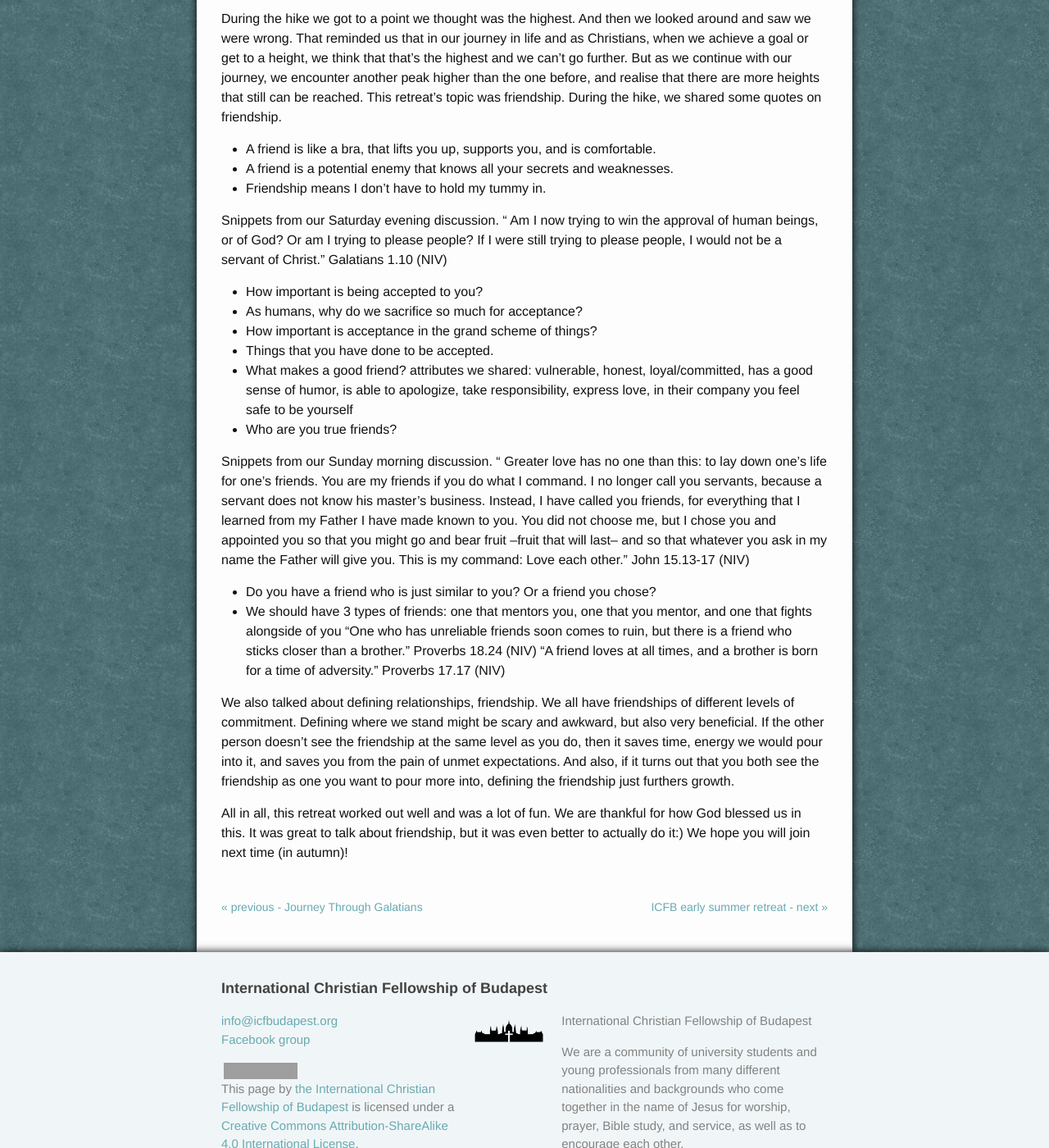
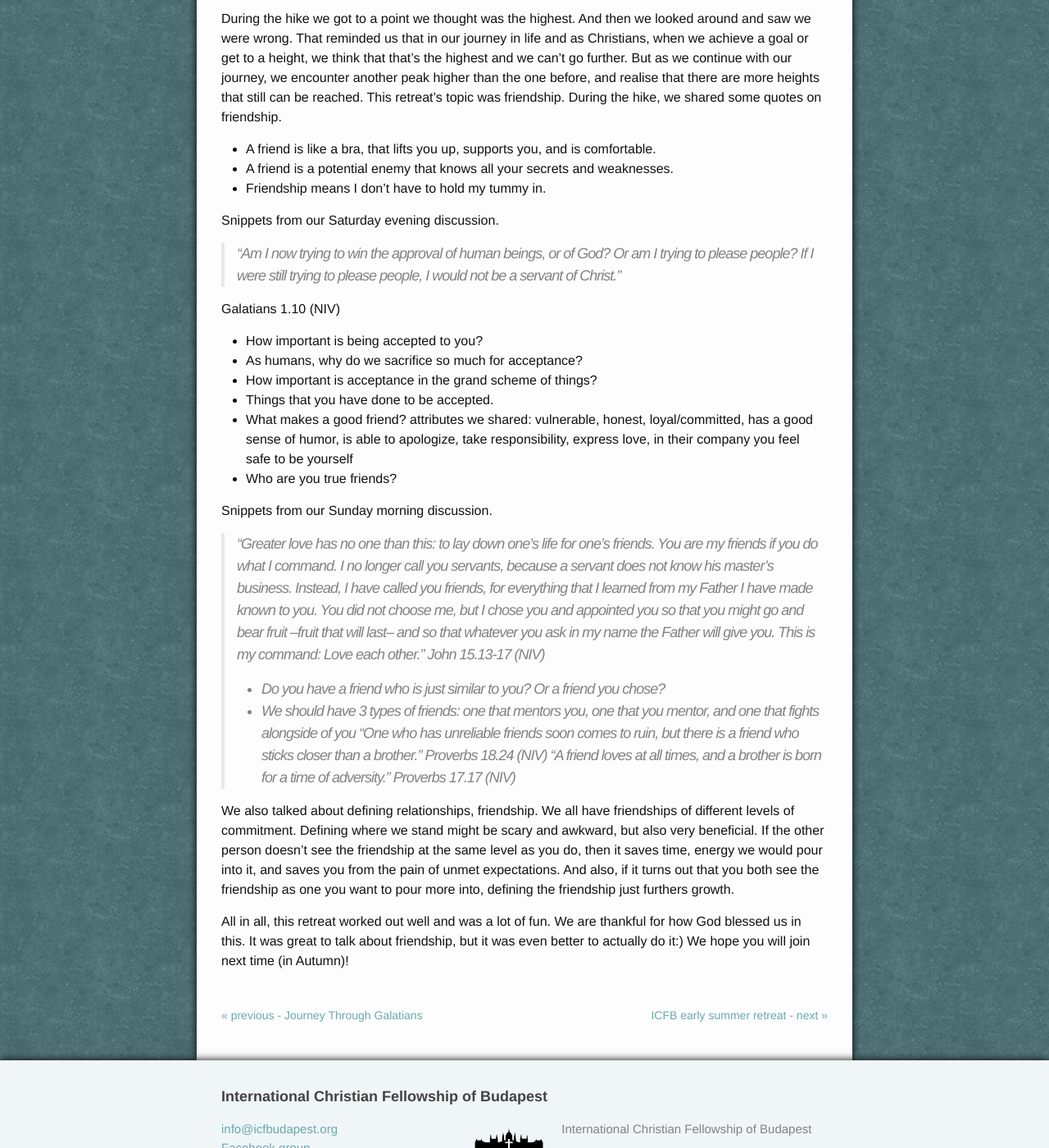
Before and after one commit to sionleroux/icfbudapest.org, a Jekyll site: the page built from _posts/2019-04-25-icfb-retreat.md, in a window 1280 px wide and 1400 px high, scrolled down 1430 px. Shown: the whole window at 82% size. Built offline with Jekyll 4.4.1, drawn with Linux system fonts in a browser that asks for light colours; some of the changed text lies outside the part shown; grey boxes are pictures that could not be loaded.

```diff
--- a/_posts/2019-04-25-icfb-retreat.md
+++ b/_posts/2019-04-25-icfb-retreat.md
@@ -8,7 +8,7 @@ date: 2019-04-07
 Here's a summary of the ICFB spring retreat of 2019. This retreat was special for many reasons. First, it seemed like it might not be possible for this retreat to happen. There are so many things to organize, so many things that needed to work out. Yet God, again, proved to be an expert on making ways where there seems to be no way.
 Second, the travelling, both there and back, was quite adventurous!
 Third, the hike the same way. It was the first time we went on a hike without a plan, or even a map. We just started walking in a randomly picked direction, and 11 kilometers later, we got back somehow.
-One person that attended said: "This year's retreat was so special for many reasons. The rain did not stop us from embarking on 5 hour hike that would have us slipping and sliding. But this hike reminded us that, just like life, challenging things are better done in community and with friends."
+One person that attended said: "This year's retreat was so special for many reasons. The rain did not stop us from embarking on a 5-hour hike that would have us slipping and sliding. But this hike reminded us that, just like life, challenging things are better done in community and with friends."
 
 ![The jolly group on the rainy hike]({{ site.url }}/assets/jolly-group-rainy-hike.png)
 The jolly group on the rainy hike
@@ -22,8 +22,11 @@ This retreat's topic was friendship.  During the hike, we shared some quotes on
 - Friendship means I don't have to hold my tummy in.
 
 Snippets from our Saturday evening discussion.
-"  Am I now trying to win the approval of human beings, or of God? Or am I trying to please people? If I were still trying to please people, I would not be a servant of Christ."
+
+> "Am I now trying to win the approval of human beings, or of God? Or am I trying to please people? If I were still trying to please people, I would not be a servant of Christ."
+
 Galatians 1.10 (NIV)
+
 - How important is being accepted to you?
 - As humans, why do we sacrifice so much for acceptance?
 - How important is acceptance in the grand scheme of things?
@@ -33,7 +36,8 @@ Galatians 1.10 (NIV)
 - Who are you true friends?
 
 Snippets from our Sunday morning discussion.
-" Greater love has no one than this: to lay down one's life for one's friends. You are my friends if you do what I command. I no longer call you servants, because a servant does not know his master's business. Instead, I have called you friends, for everything that I learned from my Father I have made known to you. You did not choose me, but I chose you and appointed you so that you might go and bear fruit --fruit that will last-- and so that whatever you ask in my name the Father will give you. This is my command: Love each other."
+
+> "Greater love has no one than this: to lay down one's life for one's friends. You are my friends if you do what I command. I no longer call you servants, because a servant does not know his master's business. Instead, I have called you friends, for everything that I learned from my Father I have made known to you. You did not choose me, but I chose you and appointed you so that you might go and bear fruit --fruit that will last-- and so that whatever you ask in my name the Father will give you. This is my command: Love each other."
 John 15.13-17 (NIV)
 - Do you have a friend who is just similar to you? Or a friend you chose?
 - We should have 3 types of friends: one that mentors you, one that you mentor, and one that fights alongside of you
@@ -43,4 +47,4 @@ John 15.13-17 (NIV)
 We also talked about defining relationships, friendship. We all have friendships of different levels of commitment. Defining where we stand might be scary and awkward, but also very beneficial. If the other person doesn't see the friendship at the same level as you do, then it saves time, energy we would pour into it, and saves you from the pain of unmet expectations. And also, if it turns out that you both see the friendship as one you want to pour more into, defining the friendship just furthers growth.
 
 All in all, this retreat worked out well and was a lot of fun. We are thankful for how God blessed us in this. It was great to talk about friendship, but it was even better to actually do it:)
-We hope you will join next time (in autumn)!
+We hope you will join next time (in Autumn)!
```
